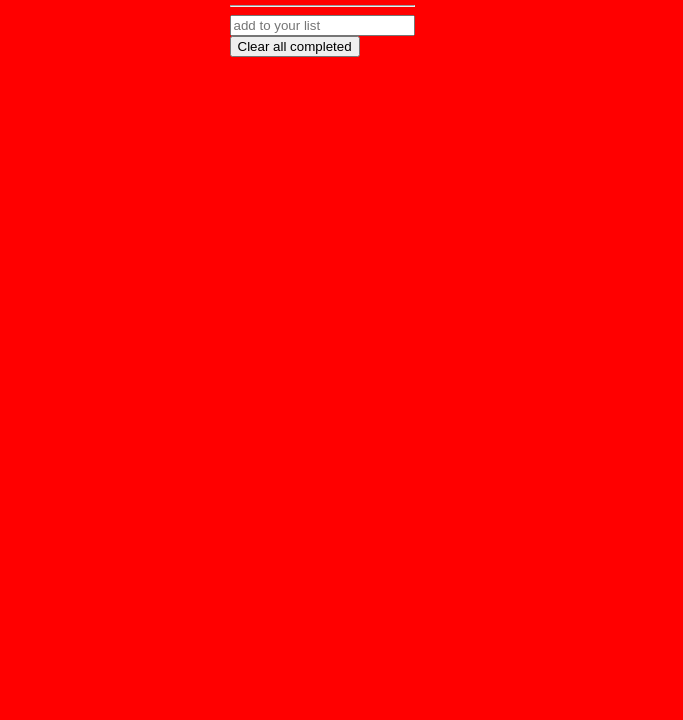
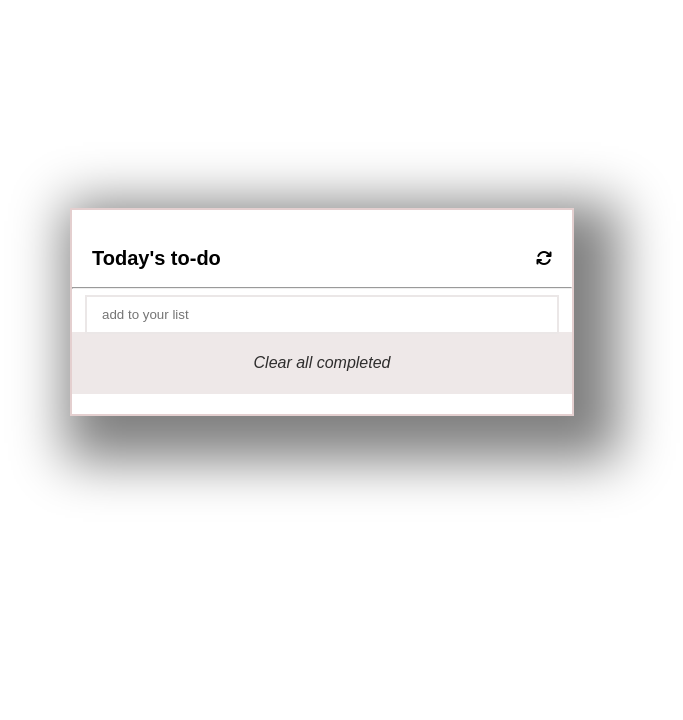
Before and after one commit to kennyegun24/TODO-LIST-APP, a website built with webpack: page src/index.html in a window 1280 px wide. Shown: the part 96-816 px from the top of the page, without its empty margins (318-1001 px from the left). Built offline with nearby package versions, Linux system fonts and the light colour scheme.

Commit message:
Styled todo-list

```diff
--- a/src/style.css
+++ b/src/style.css
@@ -2,5 +2,73 @@ body {
   display: flex;
   align-items: center;
   justify-content: center;
-  background: red;
+  height: 100vh;
 }
+.container {
+  border: 2px solid #e4cfcf;
+  box-shadow: 20px 20px 50px 25px grey;
+  padding: 20px 0;
+  height: auto;
+  width: 500px;
+  position: relative;
+}
+
+.input {
+  width: 88%;
+  padding: 10px 3%;
+  border: none;
+  outline: #ebe7e7 solid 2px;
+  margin: 0 3%;
+}
+
+.todoHeader {
+  margin-left: 20px;
+  text-align: left;
+  font-size: 20px;
+  font-family: sans-serif;
+}
+
+.arrow {
+  position: absolute;
+  right: 20px;
+  top: 40px;
+}
+
+.todoContainer ul{
+  list-style-type: none;
+}
+
+.todoContainer li {
+  text-align: left;
+  font-size: 18px;
+  font-family: sans-serif;
+  margin-left: 20px;
+}
+
+.clear-completed {
+  background: none;
+  border: none;
+  font-size: 16px;
+  padding: 12px 0;
+  font-style: italic;
+  color: #2e2d2d;
+}
+
+.clear {
+  text-align: center;
+  background: #eee8e8;
+  padding: 10px 0;
+}
+
+.fa-square {
+  font-size: 12px;
+  height: 20px;
+  margin-left: -30px;
+  margin-right: 10px;
+}
+
+.dots {
+  position: absolute;
+  right: 15px;
+  color: #2e2d2d;
+}
```
